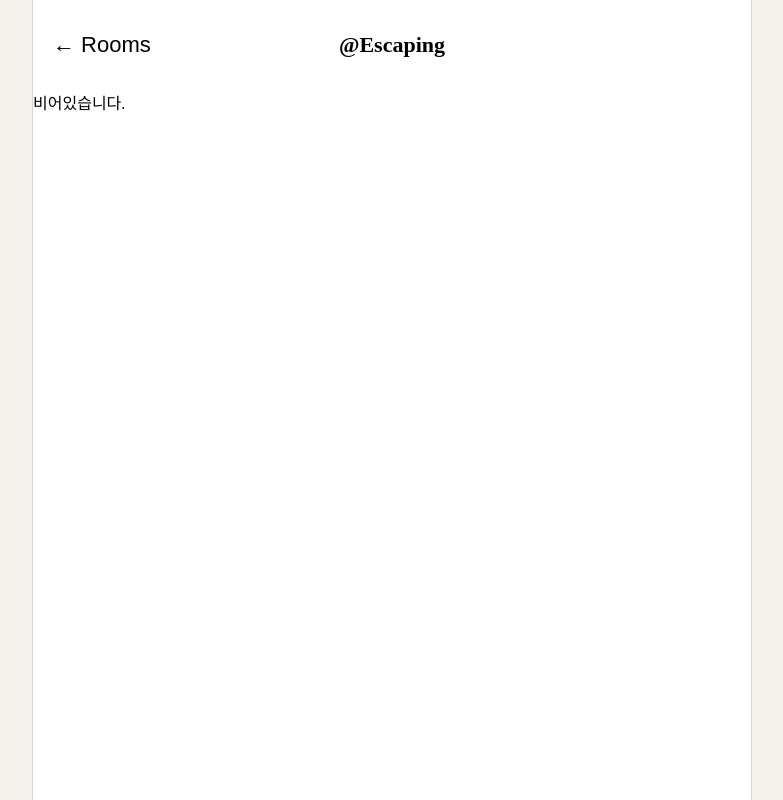
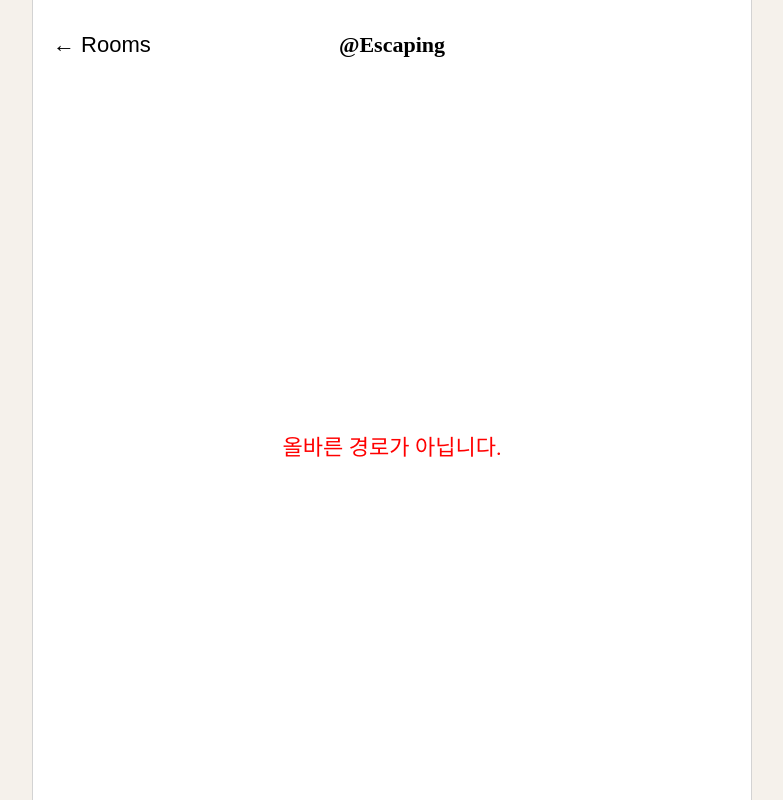
Before and after one commit to SeongKookKIM/Escaping-Project, a React (Vite) app in the folder package/front/: page /1 in a window 1280 px wide. Shown: the whole page, without its empty margins (248-1031 px from the left). Built offline with nearby package versions, Linux system fonts and the light colour scheme.

Commit message:
Fix.Room 404페이지 수정

```diff
--- a/package/front/src/Pages/Room/Room.module.scss
+++ b/package/front/src/Pages/Room/Room.module.scss
@@ -67,6 +67,15 @@
       line-height: 1.5;
       cursor: pointer;
     }
+    .roomDefaultText {
+      font-size: $fontSize;
+      pointer-events: none;
+      -webkit-user-select: none;
+      -moz-user-select: none;
+      -ms-user-select: none;
+      user-select: none;
+      color: red;
+    }
   }
   .roomHint {
     display: block;
--- a/package/front/src/Pages/Room/Room.tsx
+++ b/package/front/src/Pages/Room/Room.tsx
@@ -159,7 +159,9 @@ function Room() {
   return (
     <div className={style.room}>
       <Header backBtn={true} />
-      <p>비어있습니다.</p>
+      <div className={style.roomContentBox}>
+        <p className={style.roomDefaultText}>올바른 경로가 아닙니다.</p>
+      </div>
     </div>
   );
 }
```
